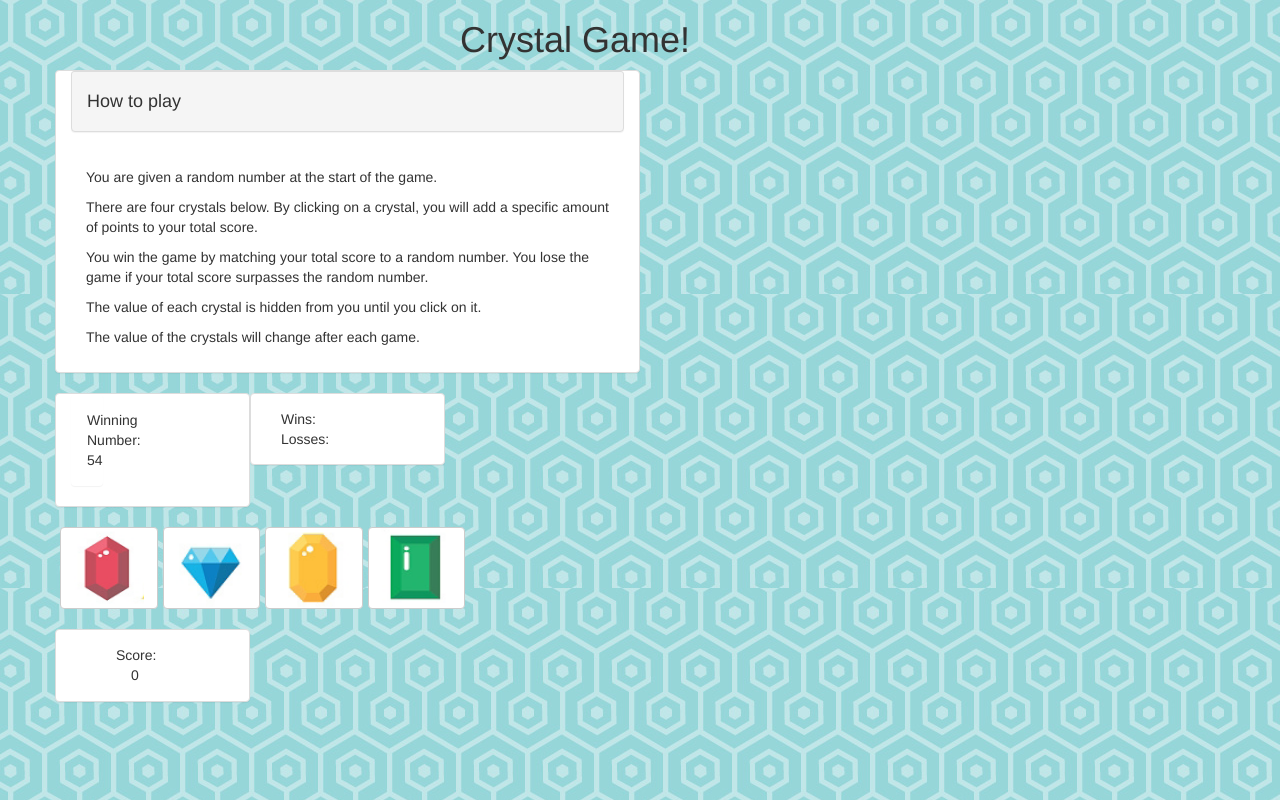
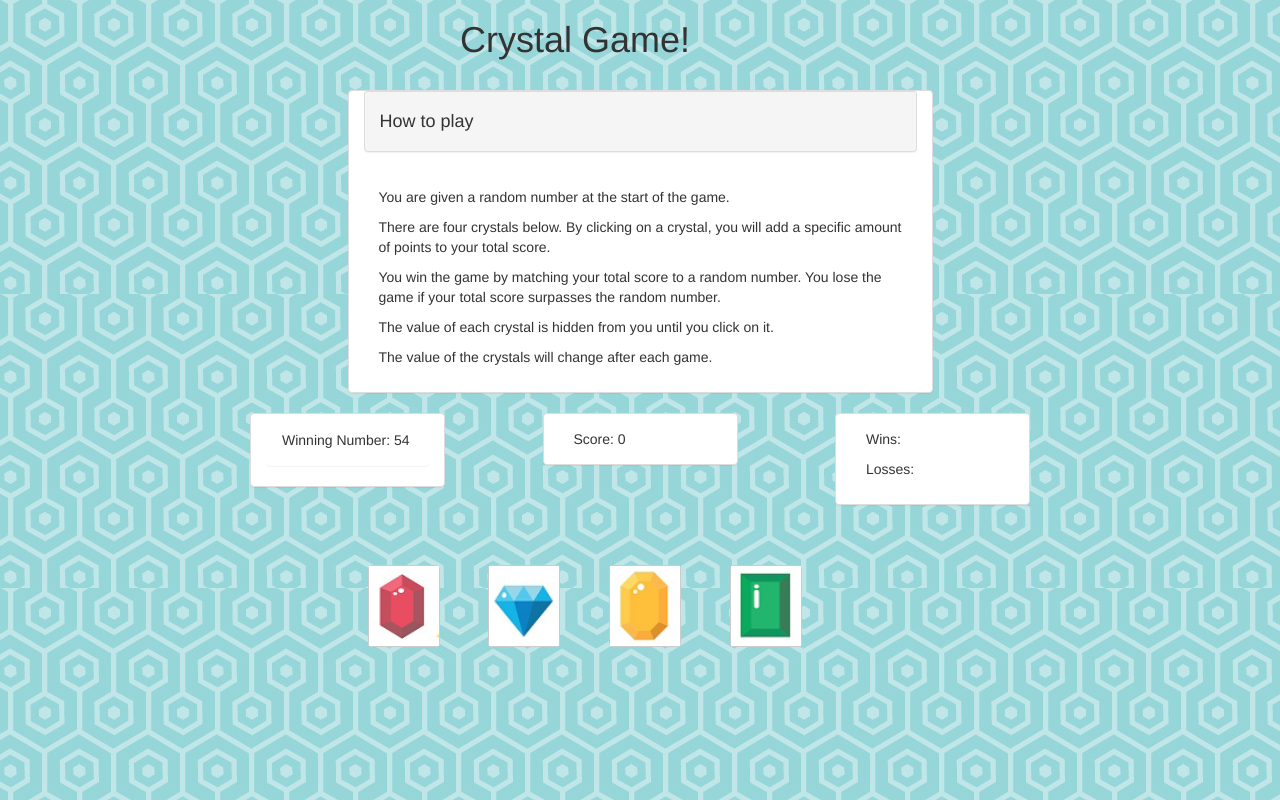
Before and after one commit to jcarless/crystalgame, a PHP site: page / in a window 1280 px wide. Run offline with PHP 8.4, Linux system fonts and the light colour scheme.

Commit message:
cleaned up layout, added button audio, need to fix win/loss audio

```diff
--- a/assets/css/style.css
+++ b/assets/css/style.css
@@ -8,7 +8,7 @@ img{
 }
 
 #red, #blue, #green, #yellow{
-	margin: 0px;
+	margin: 40px;
 	margin-left: 5px;
 	padding: 0px;
 }
--- a/assets/javascript/game.js
+++ b/assets/javascript/game.js
@@ -24,23 +24,17 @@ var updateScore = function (){
 	// $('#score').replaceAll(score); jquery error?
 }
 
-// Should restart game and select new random numbers
+// Restarts game and resets random numbers
 var restart = function (){
-
-	// Change 1 - Remove all var keywords. Once you've declared a global variable its declared for good!
 	score = 0;
 	winningNumber = Math.floor((Math.random() * 100) + 1);
-
-	// CHANGE 2 -  Clear the randomNumber then add the new number
 	$("#randomNumber").empty();
 	$("#randomNumber").append(winningNumber);
-
 	red = Math.floor((Math.random() * 10) + 1);
 	blue = Math.floor((Math.random() * 10) + 1);
 	yellow = Math.floor((Math.random() * 10) + 1);
 	green = Math.floor((Math.random() * 10) + 1);
 	console.log(red, blue, yellow, green, winningNumber);
-	alert('restart function ran');
 	updateScore();
 }
 
@@ -48,11 +42,13 @@ var logic = function (){
 		// win/loss logic
 	if (score == winningNumber) {
 			wins = wins + 1; //++ not working?
+			document.getElementById('winaudio').play();
 			alert('You Win!');
 			restart();
 			}
 		else if (score > winningNumber) {
 			losses = losses + 1;
+			document.getElementById('winaudio').play();
 			alert('You Lost!');
 			restart();
 			}
--- a/index.html
+++ b/index.html
@@ -11,7 +11,6 @@
 
 	<!-- Jquery -->
 	<script src="http://code.jquery.com/jquery.js"></script>
-
 	<title>Crystal Game</title>
 </head>
 
@@ -23,10 +22,10 @@
 			<h1>Crystal Game!</h1>
 		</div>
 	</div>
-
+<br>
 <!-- Game Instructions -->
 	<div class="row">
-		<div class="col-md-6 panel panel-default">
+		<div class="col-md-6 col-md-offset-3 panel panel-default">
 			<div class="panel panel-heading">
 				<h4>How to play</h4>
 			</div>
@@ -42,19 +41,26 @@
 
 <!-- Random number and wins losses -->
 	<div class="row">
-		<div class="col-md-2 panel panel-default">
-			<div class="col-md-2 panel panel-body" >
+		<div class="col-md-2  col-md-offset-2 panel panel-default">
+			<div class="panel panel-body" >
 				<!-- Random Number -->
 				<!-- CHANGE #1 - I moved your id into a span. I did this because I want to keep your label Winning Number but delete whats inside the number only. -->
 				Winning Number: <span id="randomNumber"></span>
 			</div>
 		</div>
 
-		<div class="col-md-2 panel panel-default">
-			<div class="col-md-2 panel-body">
+		<div class="col-md-2 col-md-offset-1 panel panel-default">
+			<div class="panel-body">
+					<!-- Your score -->
+				Score: <span id="score"><!-- score variable --></span>
+			</div>
+		</div>
+
+		<div class="col-md-2 col-md-offset-1 panel panel-default">
+			<div class="panel-body">
 				<!-- Wins/Losses -->
-				Wins:<div id="wins"></div>
-				Losses:<div id="losses"></div>
+				<p>Wins: <span id="wins"></span></p>
+				<p>Losses: <span id="losses"></span></p>
 			</div>
 		</div>
 	</div>
@@ -63,36 +69,28 @@
 
 
 				<!-- Crystal buttons -->
-				<div type="button" class="col-md-1 btn btn-default" id="red">
+			<div class="col-md-7 col-md-offset-3">
+				<div onclick="document.getElementById('audio').play()" type="button" class="btn btn-default" id="red">
 					<img src="assets/images/red.png" alt="Red Crystal">
 				</div>
-				<div type= "button" class="col-md-1 btn btn-default" id="blue">
+				<div onclick="document.getElementById('audio').play()" type= "button" class="btn btn-default" id="blue">
 					<img src="assets/images/blue.png" alt="Blue Crystal">
 				</div>
-				<div type="button" class="col-md-1 btn btn-default" id="yellow">
+				<div onclick="document.getElementById('audio').play()" type="button" class="btn btn-default" id="yellow">
 					<img src="assets/images/yellow.png" alt="Yellow Crystal">
 				</div>
-				<div type="button" class="col-md-1 btn btn-default" id="green">
+				<div onclick="document.getElementById('audio').play()" type="button" class="btn btn-default" id="green">
 					<img src="assets/images/green.png" alt="Green Crystal">
 				</div>
+			</div>
+
 
 	</div>
-	<br>
-	<div class="row">
-		<div class="col-md-2 panel panel-default">
-			<div class="col-md-2 panel-body">
-				<div class="col-md-2">
-					<div class="col-md-1">
-					<!-- Your score -->
-					Score:<div class="col-md-1" id="score"><!-- score variable --></div>
-					</div>
-					<!-- score variable goes here -->
-					<div class="col-md-1" id="score"></div>
-				</div>
-			</div>
-		</div>
 	</div>
-	</div>
+<!-- button click sound -->
+<audio id="audio" preload="auto" src="assets/audio/adriantnt_metal_hit.mp3"></audio>
+<!-- ta da win sound -->
+<audio id="winaudio" preload="auto" src="assets/audio/Ta%20Da-SoundBible.com-1884170640.m"></audio>
 
 	<script src='assets/javascript/game.js'></script>
 </body>
```
Also changed, not shown: 5 other files.
